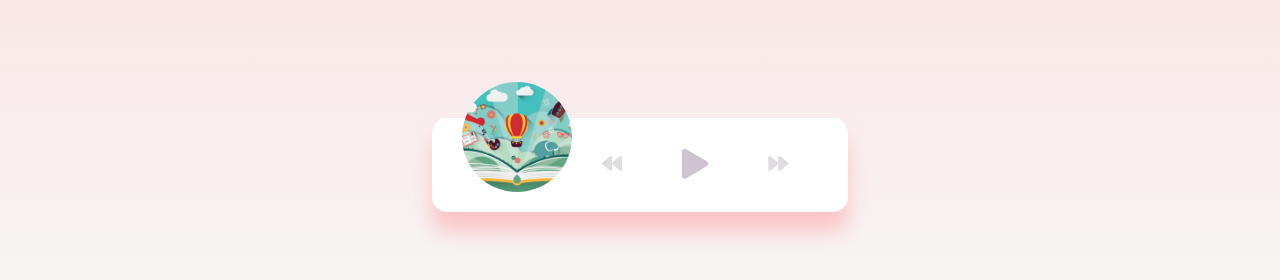
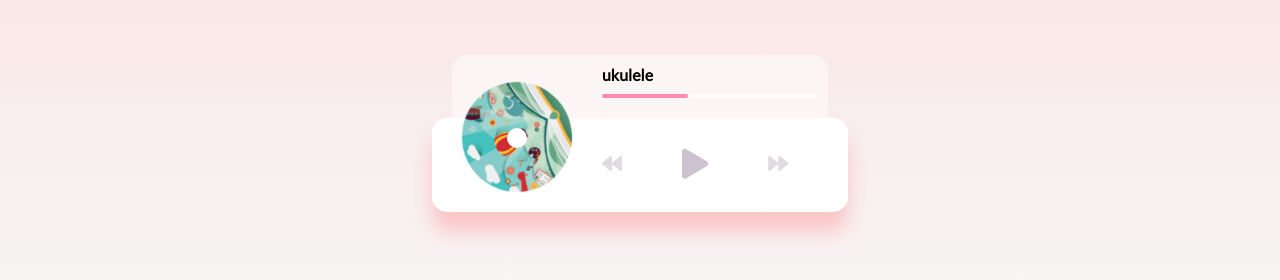
Before and after one commit to Grayson-choi/JavaScript_Projects, a plain HTML site: page music_player/index.html in a window 1280 px wide. Shown: the part 276-556 px from the top of the page. Drawn offline with Linux system fonts and the light colour scheme.

Commit message:
Music_player Music Info Styling & Animation

```diff
--- a/music_player/index.html
+++ b/music_player/index.html
@@ -14,9 +14,9 @@
   <body>
     <h1>Music Player</h1>
 
-    <div class="music-container" id="music-container">
+    <div class="music-container play" id="music-container">
       <div class="music-info">
-        <h4 id="title"></h4>
+        <h4 id="title">ukulele</h4>
         <div class="progress-container" id="progress-container">
           <div class="progress" id="progress"></div>
         </div>
--- a/music_player/style.css
+++ b/music_player/style.css
@@ -34,6 +34,19 @@ body {
   position: relative;
   width: 110px;
 }
+
+.img-container::after {
+  content: "";
+  background-color: #fff;
+  border-radius: 50%;
+  position: absolute;
+  bottom: 100%;
+  left: 50%;
+  width: 20px;
+  height: 20px;
+  transform: translate(-50%, 50%);
+}
+
 .img-container img {
   border-radius: 50%;
   object-fit: cover;
@@ -84,3 +97,42 @@ body {
 .action-btn.focus {
   outline: 0;
 }
+
+.music-info {
+  background-color: rgba(255, 255, 255, 0.5);
+  border-radius: 15px 15px 0 0;
+  position: absolute;
+  top: 0;
+  left: 20px;
+  width: calc(100% - 40px);
+  padding: 10px 10px 10px 150px;
+  transform: translateY(0%);
+  transition: transform 0.3s ease-in, opacity 0.3s ease-in;
+  z-index: 0;
+}
+
+.music-container.play .music-info {
+  opacity: 1;
+  transform: translateY(-100%);
+}
+
+.music-info h4 {
+  margin: 0;
+}
+
+.progress-container {
+  background: #fff;
+  border-radius: 5px;
+  cursor: pointer;
+  margin: 10px 0;
+  height: 4px;
+  width: 100%;
+}
+
+.progress {
+  background-color: #fe8daa;
+  border-radius: 5px;
+  height: 100%;
+  width: 40%;
+  transition: width 0.1s linear;
+}
```
